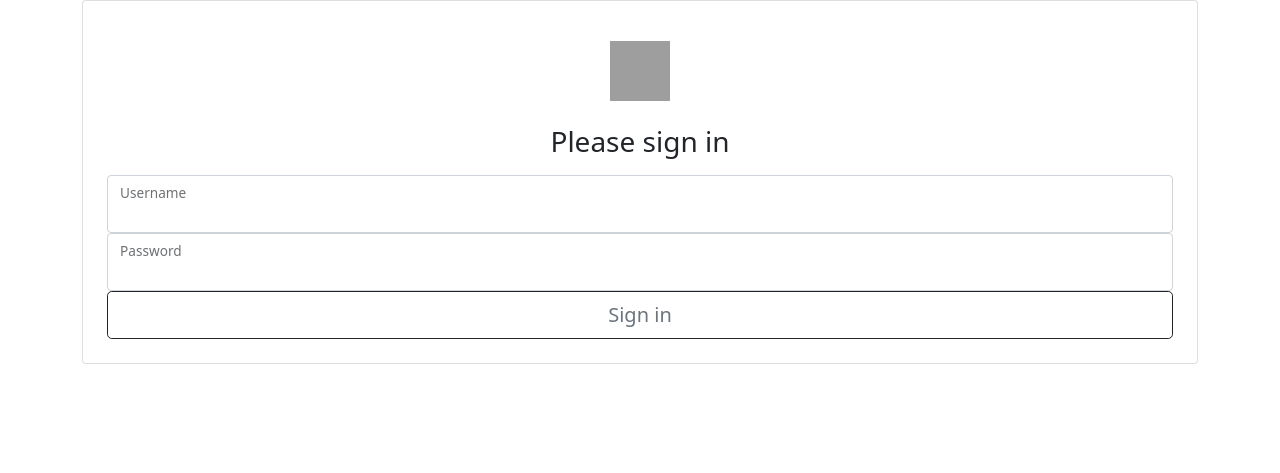
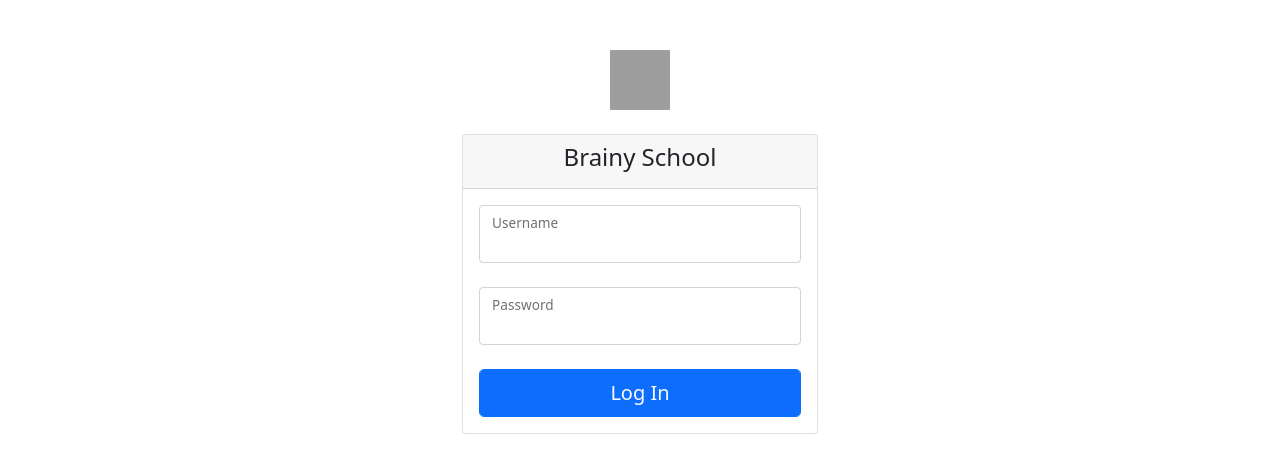
Before and after one commit to Chenorlive/py_brainy_school, a Django app: page /login/ in a window 1280 px wide. Shown: the top 473 px of the page. Run offline with Django 4.2, Linux system fonts and the light colour scheme; some libraries are stand-ins or nearby versions; grey boxes are pictures that could not be loaded.

Commit message:
Login Form Edited

```diff
--- a/templates/authentication/login.html
+++ b/templates/authentication/login.html
@@ -1,28 +1,36 @@
 {% extends "base/layout.html" %}  {% block content %} {% load static %}
 
-  <div class="card  mb-3">
-    <section class="form-signi text-center p-4" >
-      <div class="hi">
-
+  <div class="row">
+    <div class="col-md-4" style="margin-top:50px">
     </div>
+    <div class="col-md-4" style="margin-top:50px">
+      <div class="text-center">
+        <img class="text-center" src="{% static 'blog/img/logo.png' %}" alt="" width="60" height="60">
+      </div>
+      <br>
+      <div class="card">
+        <div class="card-header">
+          <h4 class="text-center">Brainy School</h4>
+        </div>
+        <div class="card-body">
           <form method="post" action="{% url 'login' %}">
-        <img class="mb-4 mt-3" src="{% static 'blog/img/logo.png' %}" alt="" width="60" height="60">
-        <h1 class="h3 mb-3 fw-normal">Please sign in</h1>
-
             {% csrf_token %}
-
             <div class="form-floating">
               <input type="text" name="username" class="form-control" id="floatingInput">
               <label for="floatingInput">Username</label>
-        </div>
+            </div><br>
             <div class="form-floating">
               <input type="password" name="password" class="form-control" id="floatingPassword">
               <label for="floatingPassword">Password</label>
             </div>
-
-        <button class="w-100 btn btn-lg btn-outline-dark text-secondary" type="submit">Sign in</button>
+            <br>
+            <button class="btn btn-lg btn-primary form-control text-light" type="submit">Log In</button>
           </form>
-    </section>
+        </div>
+      </div>
+    </div>
+    <div class="col-md-4" style="margin-top:50px">
+    </div>
   </div>
 
 {% endblock %}
--- a/templates/base/layout.html
+++ b/templates/base/layout.html
@@ -27,7 +27,7 @@
 <body>
 
     <main class="flex-shrink-0 content ">
-      <div class="container  ">
+      <div class="container">
           {% if messages %}
             {% for message in messages %}
                 <div class="alert {% if message.tags == 'error' %} alert-danger {% endif %} alert-{{ message.tags }}  mt-1">
```
Lines whose indentation alone changed are shown as unchanged.
